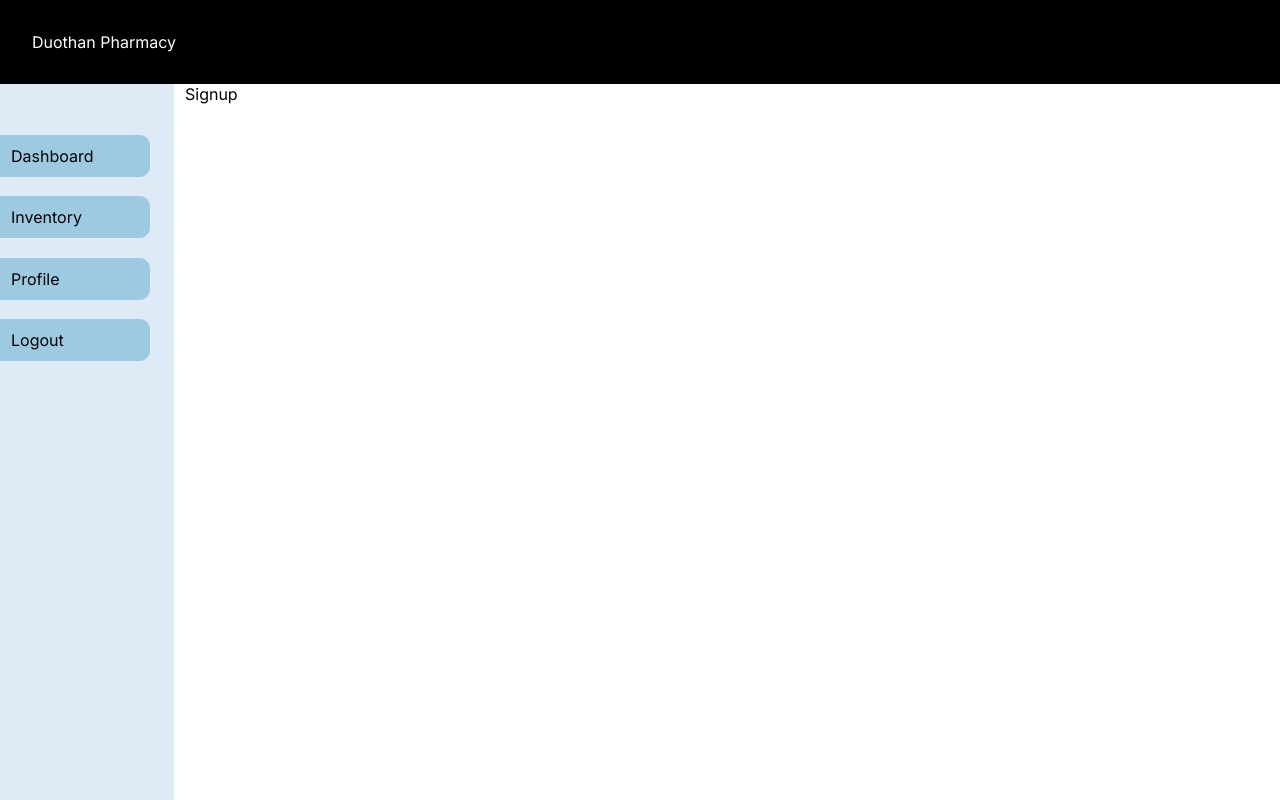
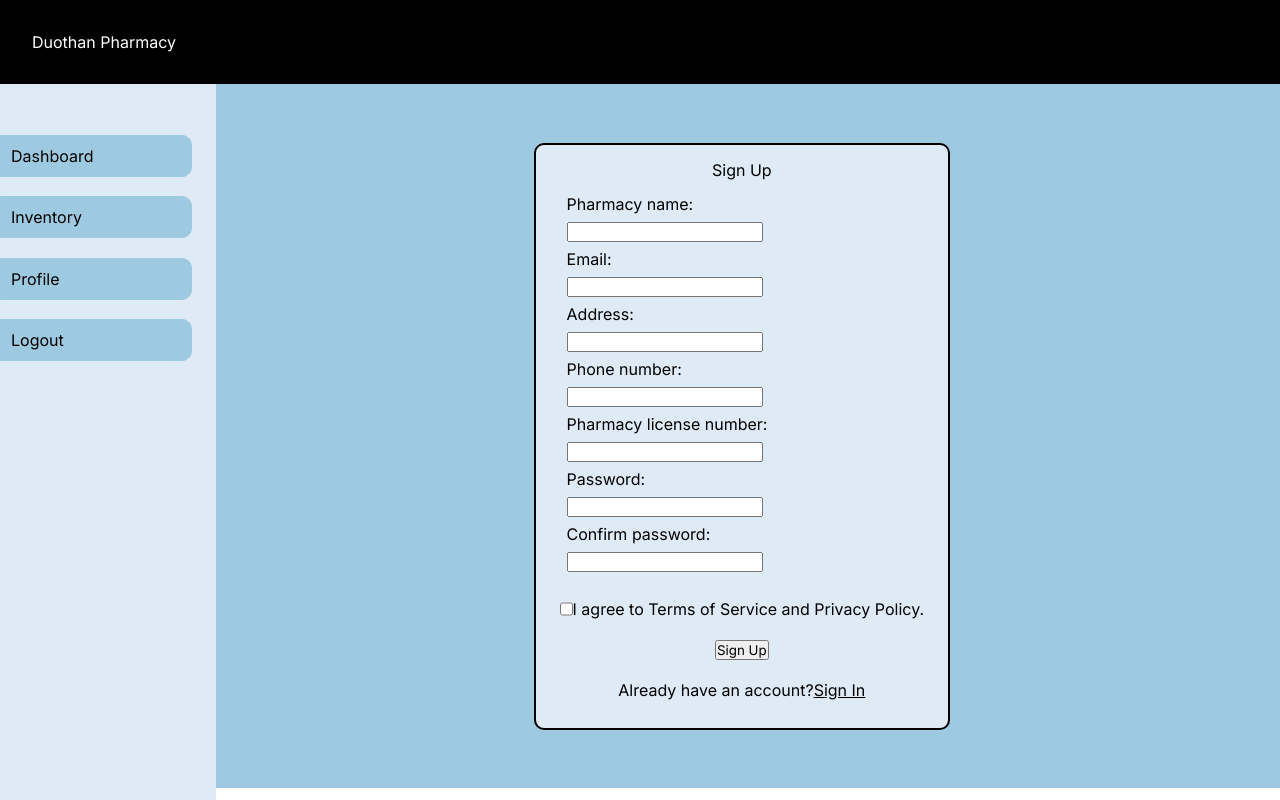
Before and after one commit to S2NX-Duothan/duothanPharmacy, a React (Create React App) app in the folder duothan-pharmacy/: page /Signup in a window 1280 px wide. Built offline with nearby package versions, Linux system fonts and the light colour scheme.

Commit message:
create sign up page

```diff
--- a/duothan-pharmacy/src/pages/Signup.js
+++ b/duothan-pharmacy/src/pages/Signup.js
@@ -1,8 +1,41 @@
 import React from 'react'
+import "../styles/signup.css"
+
 
 const Signup = () => {
   return (
-    <div>Signup</div>
+    <div className="main-container" >
+      <div className='main-box'>
+        <div className='title'><center>Sign Up</center></div>
+        <div className='input-items'>
+          <div className='btn-title'><label for="username">Pharmacy name:</label></div>
+          <div className='btn-input'><input type="text" id="username" name="username"></input></div>
+          <div className='btn-title'><label for="username">Email:</label></div>
+          <div className='btn-input'><input type="text" id="username" name="username"></input></div>
+          <div className='btn-title'><label for="username">Address:</label></div>
+          <div className='btn-input'><input type="text" id="username" name="username"></input></div>
+          <div className='btn-title'><label for="username">Phone number:</label></div>
+          <div className='btn-input'><input type="text" id="username" name="username"></input></div>
+          <div className='btn-title'><label for="username">Pharmacy license number:</label></div>
+          <div className='btn-input'><input type="text" id="username" name="username"></input></div>
+          <div className='btn-title'><label for="username">Password:</label></div>
+          <div className='btn-input'><input type="password" id="username" name="username"></input></div>
+          <div className='btn-title'><label for="username">Confirm password:</label></div>
+          <div className='btn-input'><input type="password" id="username" name="username"></input></div>
+        </div>
+        <div className='input-condition'>
+          <input type="checkbox" id="username" name="username"></input>
+          <p>I agree to Terms of Service and Privacy Policy.</p>
+        </div>
+        <div className='submit-btn'>
+          <center><button type="button">Sign Up</button></center>
+        </div>
+        <div className='sign-in'>
+          <p>Already have an account? </p>
+          <a href="#">Sign In</a>
+        </div>
+      </div>
+    </div>
   )
 }
 
--- a/duothan-pharmacy/src/styles/Layout.css
+++ b/duothan-pharmacy/src/styles/Layout.css
@@ -10,7 +10,7 @@
     color:#000;
     height: 100%;
     position: fixed;
-    width: 150px;
+    width: 15vw;
 }
 
 .menu li{
--- /dev/null
+++ b/duothan-pharmacy/src/styles/signup.css
@@ -0,0 +1,40 @@
+.main-container{
+    display: flex;
+    justify-content: center;
+    align-items: center;
+    background-color: #9ecae1;
+    width: 87vw;
+    height: 88vh;
+}
+
+.main-box{
+    background-color: #deebf7;
+    border: 2px solid black;
+    padding: 0.5em 1.5em;
+    border-radius: 10px;
+    display: flex;
+    flex-direction: column;
+}
+
+.title, .btn-title, .btn-input{
+    margin: 7px;
+}
+
+.input-condition{
+    display: flex;
+    margin: 20px 0;
+}
+
+.sign-in{
+    display: flex;
+    align-items: center;
+    justify-content: center;
+}
+
+.sign-in{
+    margin: 20px 0;
+}
+
+.sign-in a{
+    color: black;
+}
```
